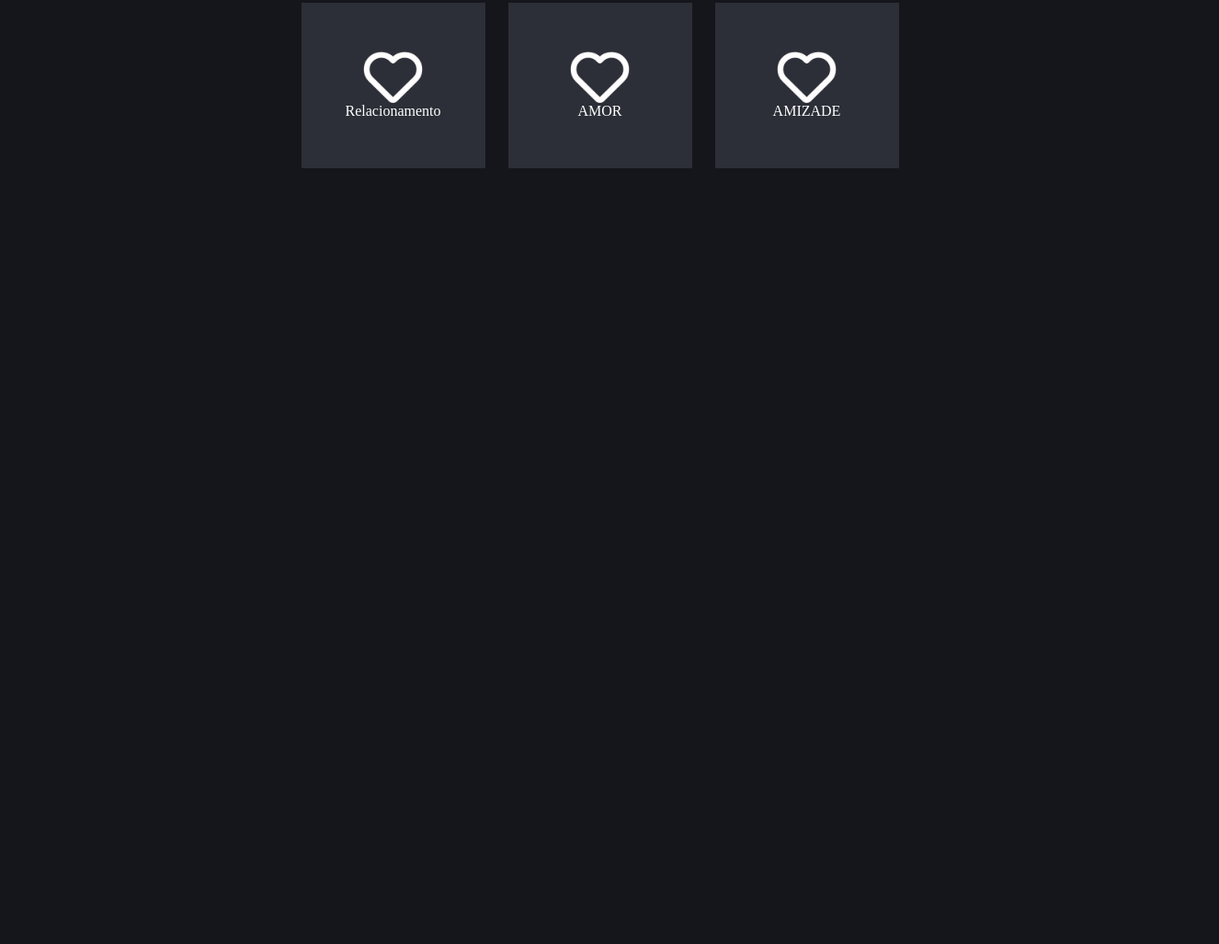
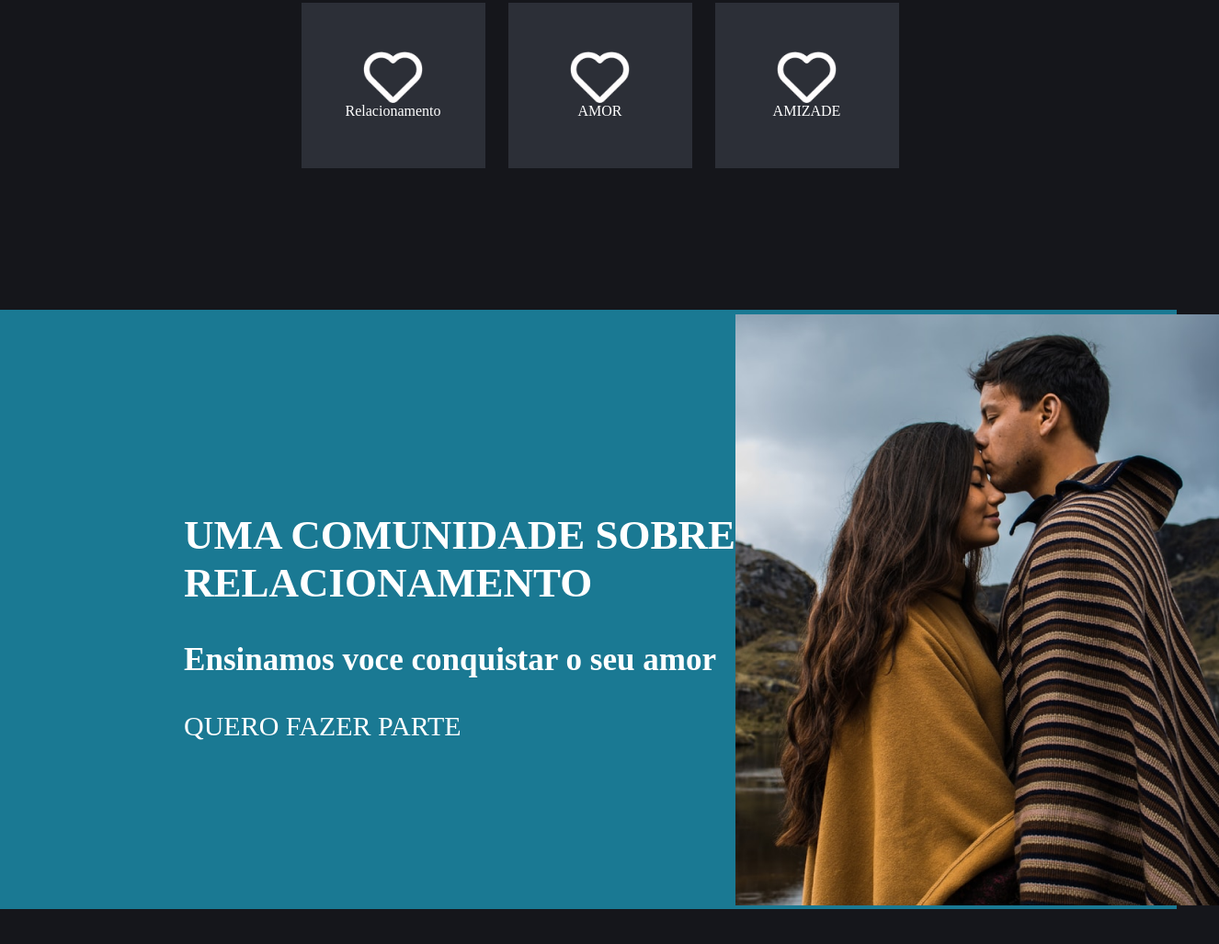
Before and after one commit to Rodrigocabo/Landing-Page---Encontro, a plain HTML site: page index.html in a window 1280 px wide. Shown: the part 941-1968 px from the top of the page at 92% size, 1326 px wide, since content can reach past the window. Before the commit the page ends 1278 px from the top, so only its background shows below. Drawn offline with Linux system fonts and the light colour scheme.

Commit message:
Section-3

```diff
--- a/index.css
+++ b/index.css
@@ -95,3 +95,27 @@ header{
 .card img{
 width: 65px;
 }
+
+
+/*SECTION-3 */
+.section-3{
+    background-color: #1A7993 ;
+    height: auto;
+    display: flex;
+    justify-content: center;
+    align-items: center;
+    margin-bottom: 100px;
+
+}
+
+.area-title-2{
+    color: #fff;
+    font-size: 30px;
+}
+
+.image2{
+    width: 280px;
+    height: auto;
+    margin-top: 5px;
+
+}
--- a/index.html
+++ b/index.html
@@ -54,6 +54,18 @@
         </div>
 
     </section>
+    <!--SECTION-3-->
+    <section class="section-3">
+
+        <div class="area-title-2">
+            <h1> UMA COMUNIDADE SOBRE <br>RELACIONAMENTO</h1>
+            <h3>Ensinamos voce conquistar o seu amor</h3>
+            <a>QUERO FAZER PARTE</a>
+        </div>
+        <div class="image2">
+            <img src="src/img/banner 02.png">
+        </div>
+    </section>
 </body>
 
 </html>
```
Also changed, not shown: src/img/banner 02.png (added).
